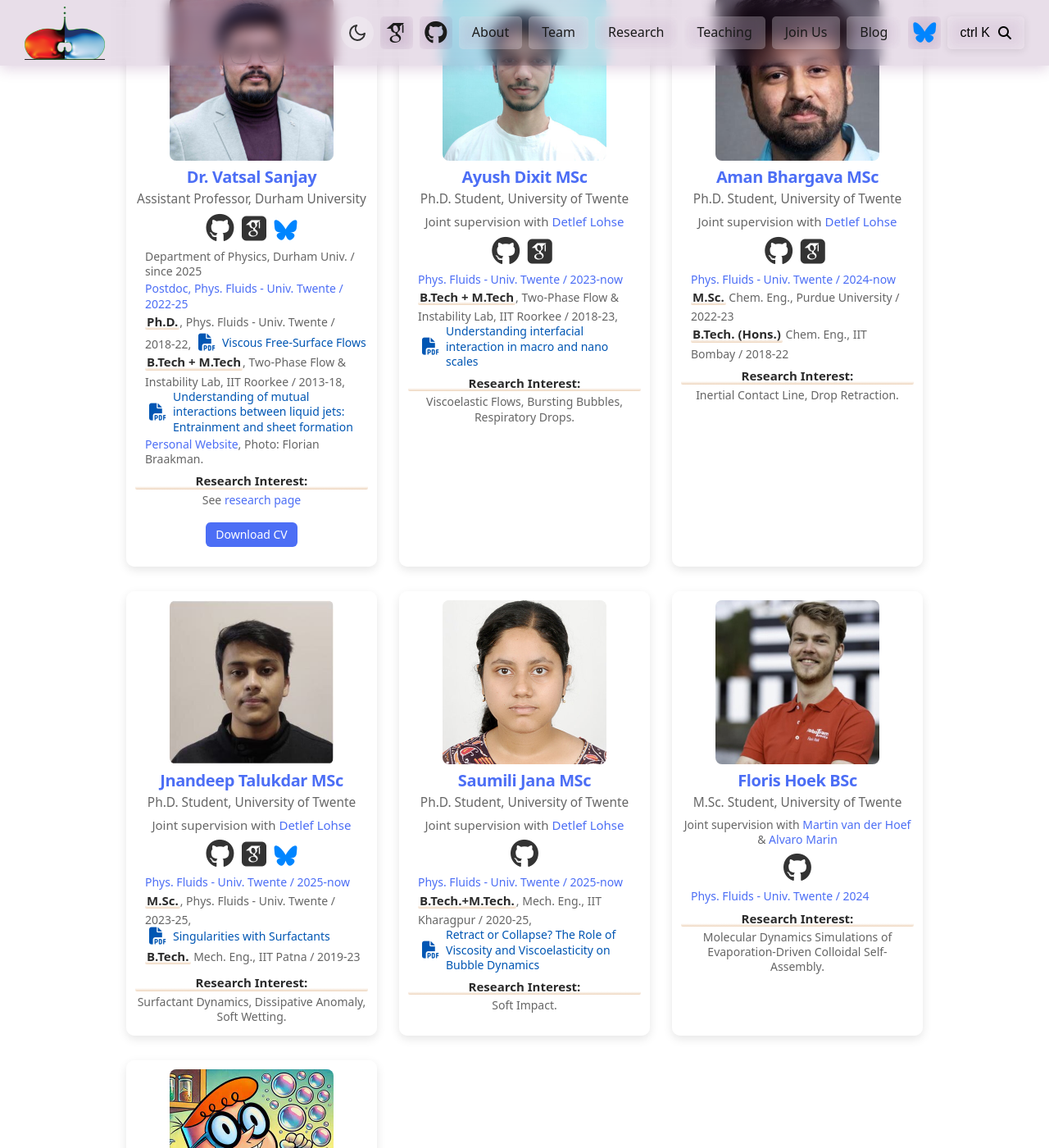
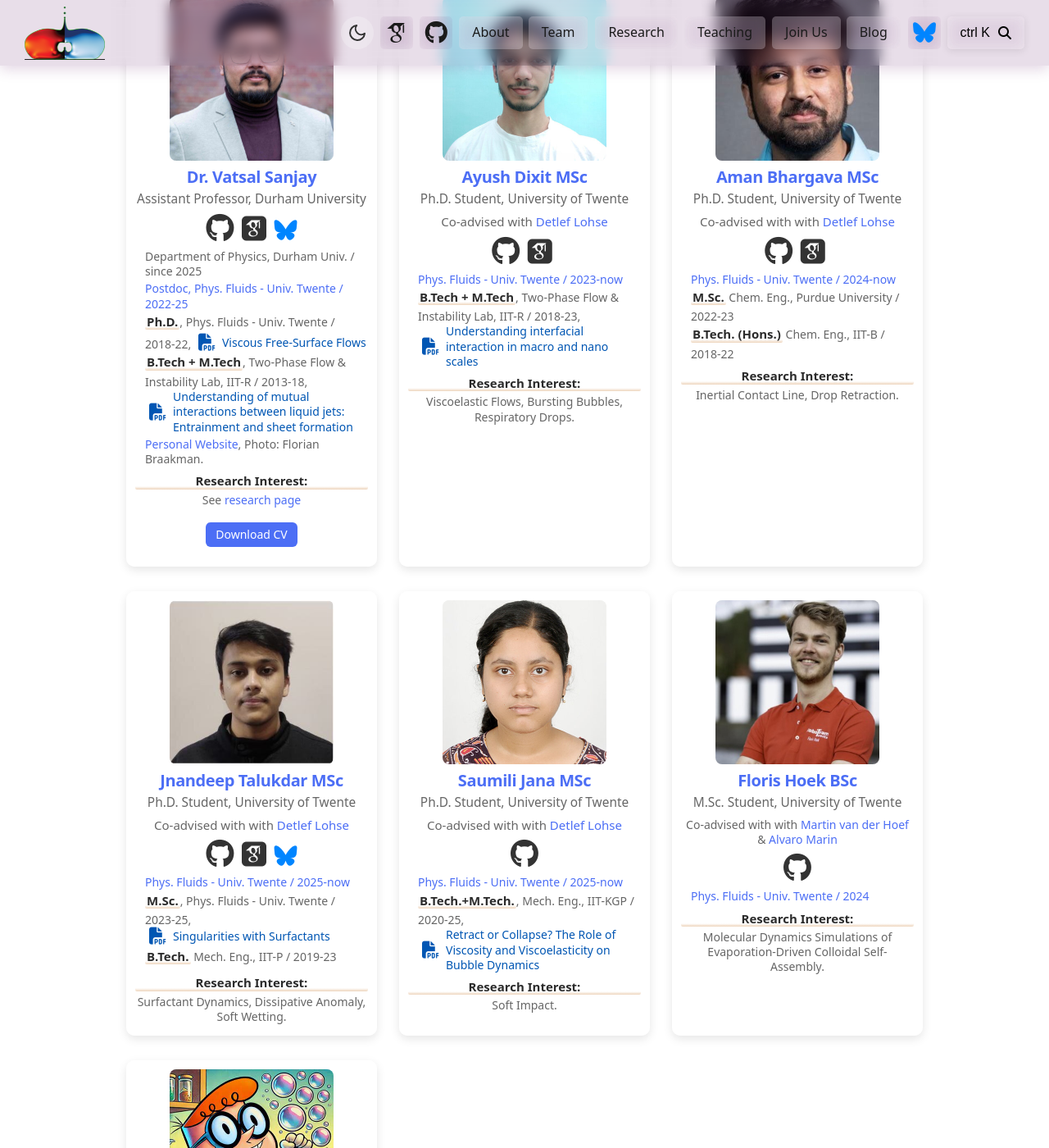
Before and after one commit to comphy-lab/comphy-lab.github.io, a Jekyll site: the page built from _team/index.md, in a window 1280 px wide and 1400 px high, scrolled down 324 px. Shown: the whole window at 82% size. Built offline with Jekyll 4.4.1, drawn with Linux system fonts in a browser that asks for light colours; some web fonts are replaced; comment, search, counter and statistics services are not loaded; some of the changed text lies outside the part shown.

Commit message:
Update team page: Fix co-advised phrasing and abbreviate institution names

```diff
--- a/_team/index.md
+++ b/_team/index.md
@@ -18,7 +18,7 @@ title: Our Team & Collaborators
 - Department of Physics, Durham Univ. / since 2025
 - [Postdoc, Phys. Fluids - Univ. Twente / 2022&#8209;25](https://pof.tnw.utwente.nl/people/profile/1330)
 - **Ph.D.**, Phys. Fluids - Univ. Twente / 2018&#8209;22,  <a href="https://doi.org/10.3990/1.9789036554077" class="pdf-link" style="display: inline-flex; align-items: center; margin-left: 5px;"><i class="fa-solid fa-file-pdf pdf-link-icon"></i>Viscous Free-Surface Flows</a>
-- **B.Tech + M.Tech**, Two-Phase Flow & Instability Lab, IIT Roorkee / 2013&#8209;18, <a href="http://dx.doi.org/10.13140/RG.2.2.22294.04166" class="pdf-link" style="display: inline-flex; align-items: center; margin-left: 5px;"><i class="fa-solid fa-file-pdf pdf-link-icon"></i>Understanding of mutual interactions between liquid jets: Entrainment and sheet formation</a>
+- **B.Tech + M.Tech**, Two-Phase Flow & Instability Lab, IIT-R / 2013&#8209;18, <a href="http://dx.doi.org/10.13140/RG.2.2.22294.04166" class="pdf-link" style="display: inline-flex; align-items: center; margin-left: 5px;"><i class="fa-solid fa-file-pdf pdf-link-icon"></i>Understanding of mutual interactions between liquid jets: Entrainment and sheet formation</a>
 - [Personal Website](https://vatsalsanjay.com), Photo: Florian Braakman.
 
 **Research Interest:** See [research page](/research)
@@ -29,7 +29,7 @@ title: Our Team & Collaborators
 
 <span style="font-size: 1.1em;">Ph.D. Student, University of Twente</span>
 
-Joint supervision with [Detlef Lohse](https://en.wikipedia.org/wiki/Detlef_Lohse)
+Co-advised with [Detlef Lohse](https://en.wikipedia.org/wiki/Detlef_Lohse)
 
 [<i class="fa-brands fa-github" style="font-size: 2.5em; color: black;"></i>](https://github.com/ayushkumardixit)
 [<i class="ai ai-google-scholar-square" style="font-size: 2.5em;"></i>](https://scholar.google.com/citations?hl=en&user=ws43SmkAAAAJ)
@@ -37,7 +37,7 @@ Joint supervision with [Detlef Lohse](https://en.wikipedia.org/wiki/Detlef_Lohse
 <img src="/assets/images/team/1.jpg" alt="Ayush Dixit" loading="lazy" width="200" height="200">
 
 - [Phys. Fluids - Univ. Twente / 2023-now](https://pof.tnw.utwente.nl/people/profile/2068)
-- **B.Tech + M.Tech**, Two-Phase Flow & Instability Lab, IIT Roorkee / 2018&#8209;23, <a href="http://dx.doi.org/10.13140/RG.2.2.23218.79040" class="pdf-link" style="display: inline-flex; align-items: center; margin-left: 5px;"><i class="fa-solid fa-file-pdf pdf-link-icon"></i>Understanding interfacial interaction in macro and nano scales</a>
+- **B.Tech + M.Tech**, Two-Phase Flow & Instability Lab, IIT-R / 2018&#8209;23, <a href="http://dx.doi.org/10.13140/RG.2.2.23218.79040" class="pdf-link" style="display: inline-flex; align-items: center; margin-left: 5px;"><i class="fa-solid fa-file-pdf pdf-link-icon"></i>Understanding interfacial interaction in macro and nano scales</a>
 
 **Research Interest:** Viscoelastic Flows, Bursting Bubbles, Respiratory Drops.
 
@@ -45,7 +45,7 @@ Joint supervision with [Detlef Lohse](https://en.wikipedia.org/wiki/Detlef_Lohse
 
 <span style="font-size: 1.1em;">Ph.D. Student, University of Twente</span>
 
-Joint supervision with [Detlef Lohse](https://en.wikipedia.org/wiki/Detlef_Lohse)
+Co-advised with with [Detlef Lohse](https://en.wikipedia.org/wiki/Detlef_Lohse)
 
 [<i class="fa-brands fa-github" style="font-size: 2.5em; color: black;"></i>](https://github.com/amanb1901)
 [<i class="ai ai-google-scholar-square" style="font-size: 2.5em;"></i>](https://scholar.google.com/citations?hl=en&user=AmGOP8gAAAAJ)
@@ -54,7 +54,7 @@ Joint supervision with [Detlef Lohse](https://en.wikipedia.org/wiki/Detlef_Lohse
 
 - [Phys. Fluids - Univ. Twente / 2024-now](https://pof.tnw.utwente.nl/people/profile/2120)
 - **M.Sc.** Chem. Eng., Purdue University / 2022&#8209;23
-- **B.Tech. (Hons.)** Chem. Eng., IIT Bombay / 2018&#8209;22
+- **B.Tech. (Hons.)** Chem. Eng., IIT-B / 2018&#8209;22
 
 **Research Interest:** Inertial Contact Line, Drop Retraction.
 
@@ -62,7 +62,7 @@ Joint supervision with [Detlef Lohse](https://en.wikipedia.org/wiki/Detlef_Lohse
 
 <span style="font-size: 1.1em;">Ph.D. Student, University of Twente</span>
 
-Joint supervision with [Detlef Lohse](https://en.wikipedia.org/wiki/Detlef_Lohse)
+Co-advised with with [Detlef Lohse](https://en.wikipedia.org/wiki/Detlef_Lohse)
 
 [<i class="fa-brands fa-github" style="font-size: 2.5em; color: black;"></i>](https://github.com/spilltheT)
 [<i class="ai ai-google-scholar-square" style="font-size: 2.5em;"></i>](https://scholar.google.com/citations?hl=en&user=Coxj4VQAAAAJ)
@@ -72,7 +72,7 @@ Joint supervision with [Detlef Lohse](https://en.wikipedia.org/wiki/Detlef_Lohse
 
 - [Phys. Fluids - Univ. Twente / 2025-now](https://pof.tnw.utwente.nl/people/profile/1938)
 - **M.Sc.**, Phys. Fluids - Univ. Twente / 2023&#8209;25, <a href="https://bit.ly/thesisJnan" class="pdf-link" style="display: inline-flex; align-items: center; margin-left: 5px;"><i class="fa-solid fa-file-pdf pdf-link-icon"></i>Singularities with Surfactants</a>
-- **B.Tech.** Mech. Eng., IIT Patna / 2019&#8209;23
+- **B.Tech.** Mech. Eng., IIT-P / 2019&#8209;23
 
 **Research Interest:** Surfactant Dynamics, Dissipative Anomaly, Soft Wetting.
 
@@ -80,14 +80,14 @@ Joint supervision with [Detlef Lohse](https://en.wikipedia.org/wiki/Detlef_Lohse
 
 <span style="font-size: 1.1em;">Ph.D. Student, University of Twente</span>
 
-Joint supervision with [Detlef Lohse](https://en.wikipedia.org/wiki/Detlef_Lohse)
+Co-advised with with [Detlef Lohse](https://en.wikipedia.org/wiki/Detlef_Lohse)
 
 [<i class="fa-brands fa-github" style="font-size: 2.5em; color: black;"></i>](https://github.com/SaumiliJana)
 
 <img src="/assets/images/team/4.jpg" alt="Saumili Jana" loading="lazy" width="200" height="200">
 
 - [Phys. Fluids - Univ. Twente / 2025-now](https://pof.tnw.utwente.nl/people/profile/2152)
-- **B.Tech.+M.Tech.**, Mech. Eng., IIT Kharagpur / 2020&#8209;25, <a href="https://bit.ly/ThesisJana" class="pdf-link" style="display: inline-flex; align-items: center; margin-left: 5px;"><i class="fa-solid fa-file-pdf pdf-link-icon"></i>Retract or Collapse? The Role of Viscosity and Viscoelasticity on Bubble Dynamics</a>
+- **B.Tech.+M.Tech.**, Mech. Eng., IIT-KGP / 2020&#8209;25, <a href="https://bit.ly/ThesisJana" class="pdf-link" style="display: inline-flex; align-items: center; margin-left: 5px;"><i class="fa-solid fa-file-pdf pdf-link-icon"></i>Retract or Collapse? The Role of Viscosity and Viscoelasticity on Bubble Dynamics</a>
 
 **Research Interest:** Soft Impact.
 
@@ -95,7 +95,7 @@ Joint supervision with [Detlef Lohse](https://en.wikipedia.org/wiki/Detlef_Lohse
 
 <span style="font-size: 1.1em;">M.Sc. Student, University of Twente</span>
 
-Joint supervision with [Martin van der Hoef](https://pof.tnw.utwente.nl/people/profile/244) & [Alvaro Marin](https://pof.tnw.utwente.nl/people/profile/243)
+Co-advised with with [Martin van der Hoef](https://pof.tnw.utwente.nl/people/profile/244) & [Alvaro Marin](https://pof.tnw.utwente.nl/people/profile/243)
 
 [<i class="fa-brands fa-github" style="font-size: 2.5em; color: black;"></i>](https://github.com/Floris-Hoek)
 
@@ -409,15 +409,7 @@ See: [Join Us](https://github.com/VatsalSy/Project-ideas-for-prospective-student
 - **2019:** [Graduated with B.Sc., Univ. Twente](https://pof.tnw.utwente.nl/people/profile/1431)
 - <a href="https://bit.ly/ThesisPimDekker" class="pdf-link" style="display: inline-flex; align-items: center;"><i class="fa-solid fa-file-pdf pdf-link-icon"></i>Spreading of a drop on a water-air interface</a>
 
-<!-- ## Xiangyu Zhang
-[<i class="fa-brands fa-github" style="font-size: 2.5em; color: black;"></i>](https://github.com/zhangxyPHD)
-
-- **2024:** [Guest Researcher, Phys. Fluids - Univ. Twente](https://pof.tnw.utwente.nl/people/profile/2209)
-- City University of Hong Kong, China
-
-**Research Interest:** Viscoplastic Drop Impact. -->
-
-### Laurence Bruggink
+### Laurence Bruggink MSc
 
 [<i class="fa-brands fa-linkedin" style="font-size: 1.5em; color: black;"></i>](https://www.linkedin.com/in/laurence-bruggink-b733b222a/)
 
```
Also changed, not shown: other parts of _team/index.md (+37 -37 lines).
